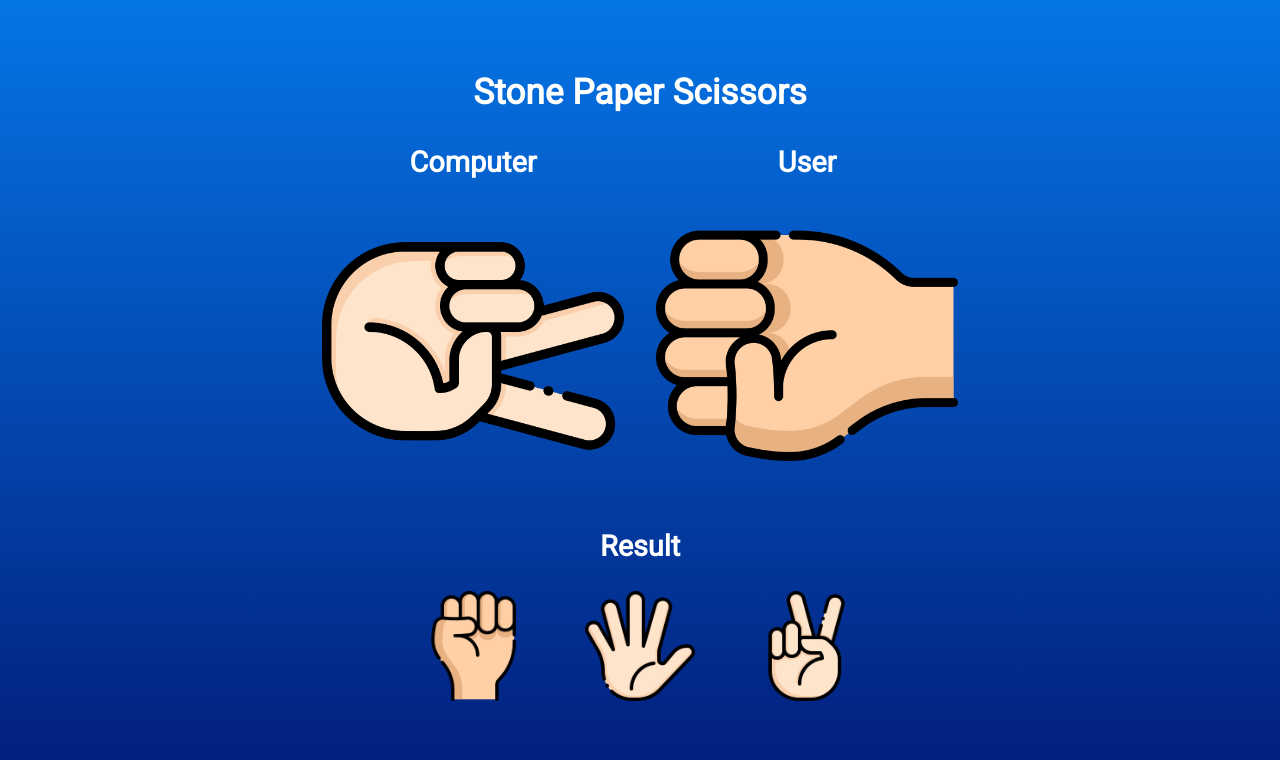
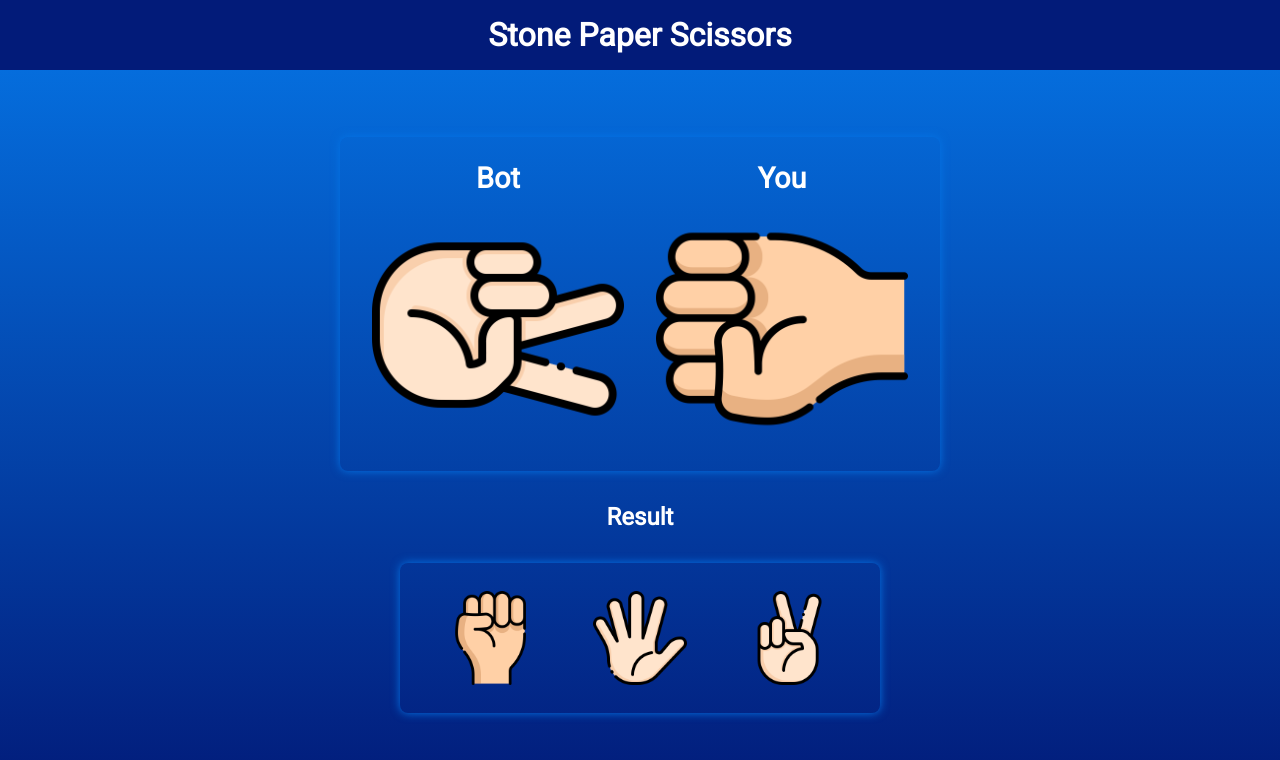
Before and after one commit to Manish047/StonePaperScissors, a plain HTML site: page index.html in a window 1280 px wide. Drawn offline with Linux system fonts and the light colour scheme.

Commit message:
Improvement

```diff
--- a/index.html
+++ b/index.html
@@ -13,24 +13,24 @@
 <body>
     <main>
         <h1 class="heading">Stone Paper Scissors</h1>
+        <div class="content">
             <div class="hands">
                 <div class="hands__image-container">
-                <h1>Computer</h1>
+                    <h1>Bot</h1>
                     <img id="computer" src="./assets/scissors.png" />
                 </div>
                 <div class="hands__image-container">
-                <h1>User</h1>
+                    <h1>You</h1>
                     <img id="user" src="./assets/stone.png" />
                 </div>
             </div>
-        <div class="result">
-            <h1 class="result_tag">Result</h1>
-        </div>
+            <h1 class="result">Result</h1>
             <div class="input">
                 <button id="btn_stone" class="input_button"> <img src="./assets/stone.png" /></button>
                 <button id="btn_paper" class="input_button"> <img src="./assets/paper.png" /></button>
                 <button id="btn_scissors" class="input_button"> <img src="./assets/scissors.png" /></button>
             </div>
+        </div>
     </main>
 </body>
 
--- a/script.js
+++ b/script.js
@@ -11,7 +11,7 @@ const path = (url) => {
 const paper = document.getElementById('btn_paper');
 const scissors = document.getElementById('btn_scissors');
 const stone = document.getElementById('btn_stone');
-const result = document.querySelector('.result_tag');
+const result = document.querySelector('.result');
 
 const computer = document.getElementById('computer');
 const user = document.getElementById('user');
--- a/style.css
+++ b/style.css
@@ -5,12 +5,7 @@
     box-sizing: border-box;
 }
 
-html, body {
-    min-height: 100vh;
-    display: flex;
-    flex-direction: column;
-    align-items: center;
-    justify-content: center;
+body {
     font-family: 'Roboto', sans-serif;
     color: white;
     background: #0575E6;
@@ -23,18 +18,41 @@ html, body {
 
 main {
     padding: 16px;
+    min-height: 100vh;
+    display: flex;
+    flex-direction: column;
+    align-items: center;
+    justify-content: center;
 }
 
 .heading {
-    font-size: 2.2rem;
+    font-size: 1.5rem;
+    padding: 16px;
     margin: auto;
     text-align: center;
+    position: fixed;
+    top: 0%;
+    left: 0%;
+    width: 100%;
+    background-color: #021B79;
+    min-height: 50px;
+}
+
+.content {
+    padding-top: 50px;
+    display: flex;
+    flex-direction: column;
+    align-items: center;
+    justify-content: center;
 }
 
 .hands {
     width: 100%;
-    max-width: 700px;
+    max-width: 600px;
     padding: 16px;
+    margin: 16px auto;
+    box-shadow: 0px 0px 10px #0575E6;
+    border-radius: 8px;
     display: flex;
     flex-direction: row;
     align-items: center;
@@ -50,8 +68,8 @@ main {
 }
 
 .hands__image-container h1 {
-    font-size: 1rem;
-    margin: 16px 0;
+    font-size: 1.3rem;
+    margin: 8px 0;
 }
 
 .hands__image-container:nth-child(1) img {
@@ -71,17 +89,20 @@ main {
     margin: auto;
     text-align: center;
     margin: 16px 0;
-    font-size: 0.9rem;
+    font-size: 1.2rem;
 }
 
 .input {
+    width: 80%;
+    max-width: 500px;
+    box-shadow: 0px 0px 10px #0575E6;
+    padding: 16px;
+    margin: 16px auto;
+    border-radius: 8px;
     display: flex;
     flex-direction: row;
     align-items: center;
     justify-content: space-evenly;
-    margin: 16px auto;
-    width: 80%;
-    max-width: 500px;
 }
 
 .input_button {
@@ -111,10 +132,16 @@ main {
 }
 
 @media(min-width: 450px) {
+    .heading {
+        font-size: 2rem;
+    }
     .hands__image-container h1 {
         font-size: 1.8rem;
     }
     .input_button {
         padding: 12px;
     }
+    .result {
+        font-size: 1.5rem;
+    }
 }
```
Also changed, not shown: screenshot/1.png. Lines whose indentation alone changed are shown as unchanged.
